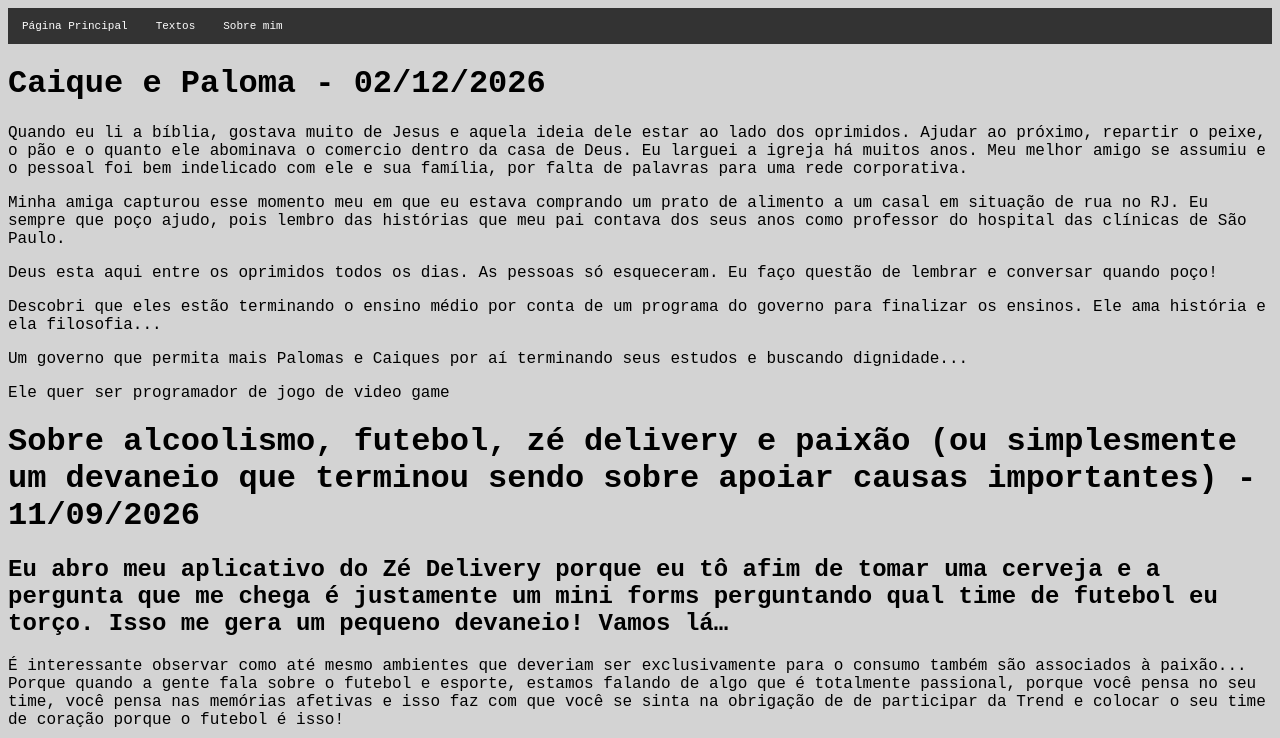
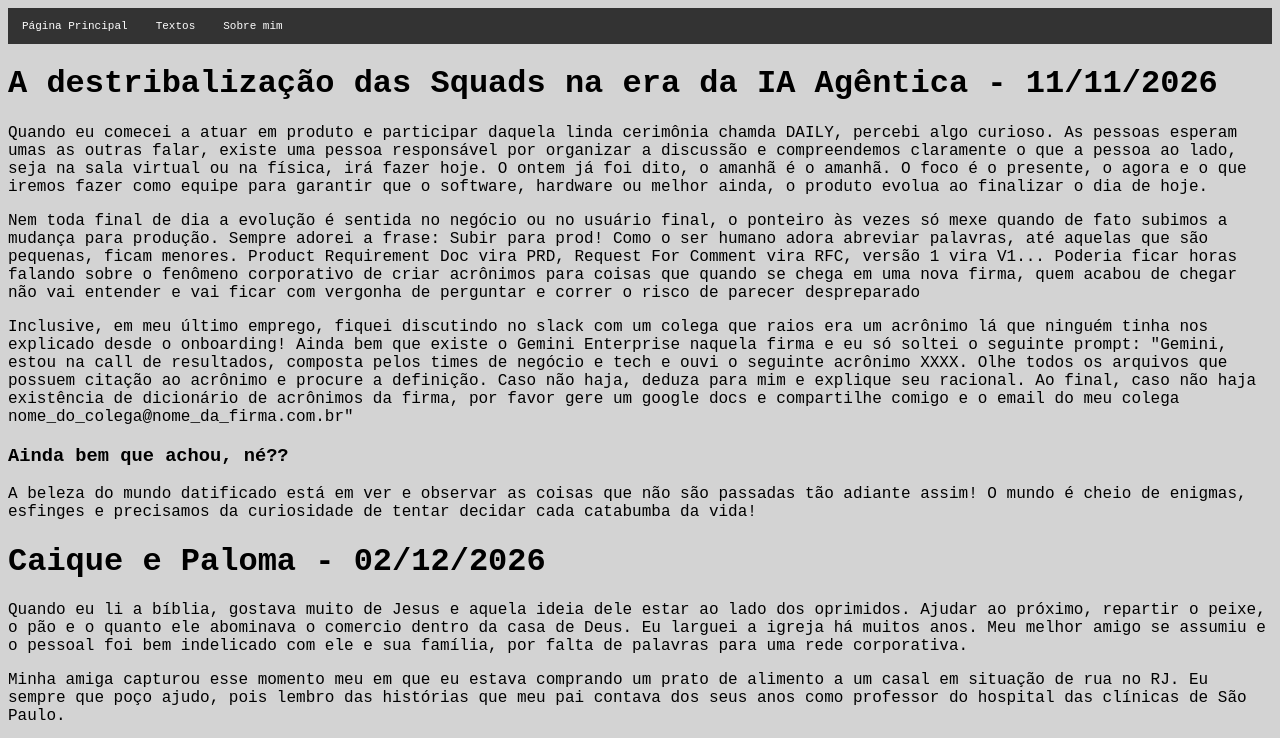
Before and after one commit to LuizDGattaz/gattaztransborda, a plain HTML site: page textos.html in a window 1280 px wide. Shown: the top 738 px of the page. Drawn offline with Linux system fonts and the light colour scheme; some icons are missing.

Commit message:
Update textos.html

```diff
--- a/textos.html
+++ b/textos.html
@@ -82,6 +82,14 @@
   </div>
 <head>
 <link rel="stylesheet" href="./style.css" />
+<h1>A destribalização das Squads na era da IA Agêntica - 11/11/2026</h1>
+<p>Quando eu comecei a atuar em produto e participar daquela linda cerimônia chamda DAILY, percebi algo curioso. As pessoas esperam umas as outras falar, existe uma pessoa responsável por organizar a discussão e compreendemos claramente o que a pessoa ao lado, seja na sala virtual ou na física, irá fazer hoje. O ontem já foi dito, o amanhã é o amanhã. O foco é o presente, o agora e o que iremos fazer como equipe para garantir que o software, hardware ou melhor ainda, o produto evolua ao finalizar o dia de hoje.</p>
+<p> Nem toda final de dia a evolução é sentida no negócio ou no usuário final, o ponteiro às vezes só mexe quando de fato subimos a mudança para produção. Sempre adorei a frase: Subir para prod! Como o ser humano adora abreviar palavras, até aquelas que são pequenas, ficam menores. Product Requirement Doc vira PRD, Request For Comment vira RFC, versão 1 vira V1... Poderia ficar horas falando sobre o fenômeno corporativo de criar acrônimos para coisas que quando se chega em uma nova firma, quem acabou de chegar não vai entender e vai ficar com vergonha de perguntar e correr o risco de parecer despreparado </p>
+<p> Inclusive, em meu último emprego, fiquei discutindo no slack com um colega que raios era um acrônimo lá que ninguém tinha nos explicado desde o onboarding! Ainda bem que existe o Gemini Enterprise naquela firma e eu só soltei o seguinte prompt:
+"Gemini, estou na call de resultados, composta pelos times de negócio e tech e ouvi o seguinte acrônimo XXXX. Olhe todos os arquivos que possuem citação ao acrônimo e procure a definição. Caso não haja, deduza para mim e explique seu racional. Ao final, caso não haja existência de dicionário de acrônimos da firma, por favor gere um google docs e compartilhe comigo e o email do meu colega nome_do_colega@nome_da_firma.com.br" </p>
+<h3> Ainda bem que achou, né??</h3>
+<p> A beleza do mundo datificado está em ver e observar as coisas que não são passadas tão adiante assim! O mundo é cheio de enigmas, esfinges e precisamos da curiosidade de tentar decidar cada catabumba da vida!</p>
+
  <h1> Caique e Paloma - 02/12/2026</h1>
  <p> Quando eu li a bíblia, gostava muito de Jesus e aquela ideia dele estar ao lado dos oprimidos. Ajudar ao próximo, repartir o peixe, o pão e o quanto ele abominava o comercio dentro da casa de Deus.
 Eu larguei a igreja há muitos anos. Meu melhor amigo se assumiu e o pessoal foi bem indelicado com ele e
```
